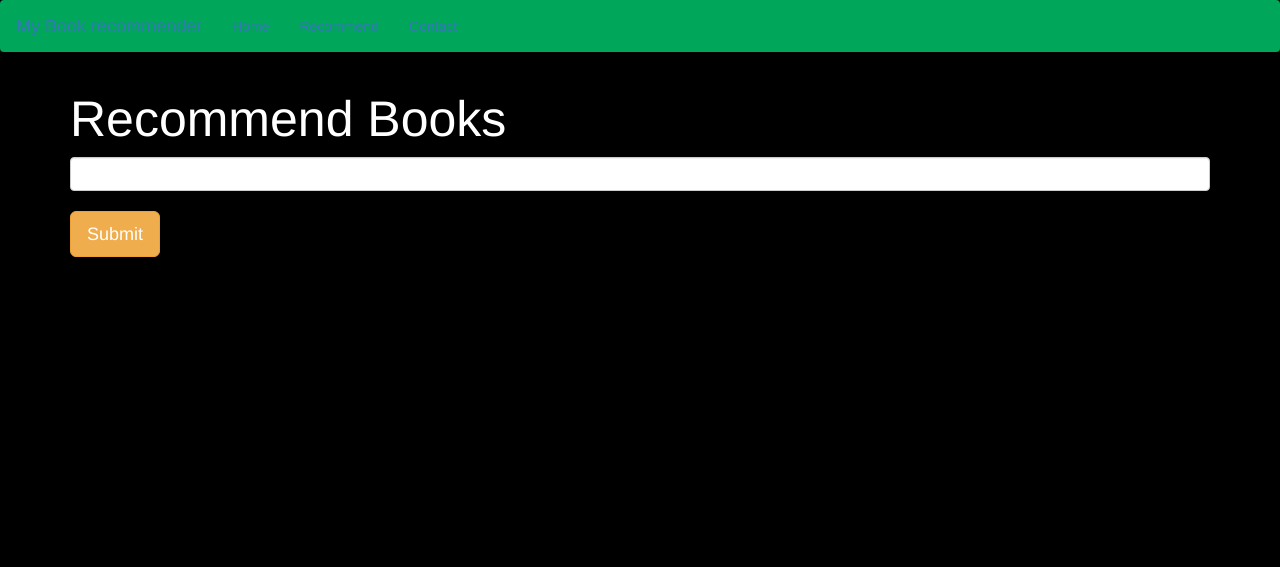
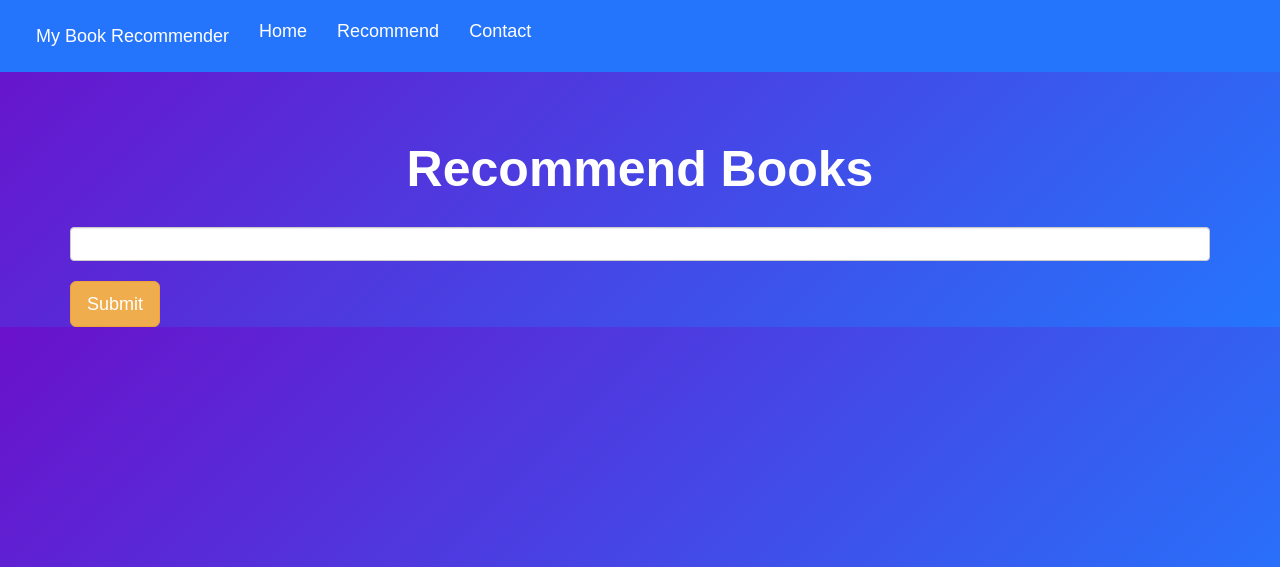
Before and after one commit to vensiha/book-recommender-system, a Flask app: page /recommend in a window 1280 px wide. Shown: the top 567 px of the page. Run offline with Flask 3, Linux system fonts and the light colour scheme; parts of the project's set-up code (start-up, migrations or seed data) failed here and were passed over; some libraries are stand-ins or nearby versions.

Commit message:
Update recommend.html

```diff
--- a/templates/recommend.html
+++ b/templates/recommend.html
@@ -2,57 +2,163 @@
 <html lang="en">
 <head>
     <meta charset="UTF-8">
+    <meta name="viewport" content="width=device-width, initial-scale=1.0">
     <title>Book Recommender System</title>
-    <!-- Latest compiled and minified CSS -->
-<link rel="stylesheet" href="https://cdn.jsdelivr.net/npm/bootstrap@3.3.7/dist/css/bootstrap.min.css" integrity="sha384-BVYiiSIFeK1dGmJRAkycuHAHRg32OmUcww7on3RYdg4Va+PmSTsz/K68vbdEjh4u" crossorigin="anonymous">
+
+    <!-- Bootstrap 3.3.7 -->
+    <link rel="stylesheet" href="https://cdn.jsdelivr.net/npm/bootstrap@3.3.7/dist/css/bootstrap.min.css" integrity="sha384-BVYiiSIFeK1dGmJRAkycuHAHRg32OmUcww7on3RYdg4Va+PmSTsz/K68vbdEjh4u" crossorigin="anonymous">
+
+    <!-- Custom Styles -->
+    <style>
+        body {
+            background: linear-gradient(135deg, #6a11cb, #2575fc); /* Gradient background */
+            color: white;
+            font-family: 'Arial', sans-serif;
+        }
+
+        .navbar {
+            background-color: #2575fc;
+        }
+
+        .navbar-brand, .navbar-nav a {
+            color: white !important;
+        }
+
+        .navbar-nav a:hover {
+            color: #ddd !important;
+        }
+
+        .container {
+            margin-top: 50px;
+        }
+
+        h1 {
+            font-size: 50px;
+            font-weight: bold;
+            margin-bottom: 30px;
+            text-align: center;
+            color: white;
+        }
+
+        .card {
+            background-color: #1e2a47;
+            border-radius: 12px;
+            box-shadow: 0 4px 10px rgba(0, 0, 0, 0.3);
+            transition: transform 0.3s ease, box-shadow 0.3s ease;
+        }
+
+        .card:hover {
+            transform: translateY(-10px);
+            box-shadow: 0 12px 18px rgba(0, 0, 0, 0.4);
+        }
+
+        .card-img-top {
+            border-top-left-radius: 12px;
+            border-top-right-radius: 12px;
+            max-height: 250px;
+            object-fit: cover;
+        }
+
+        .card-body {
+            padding: 20px;
+        }
+
+        .card-body h4 {
+            margin-bottom: 5px;
+        }
+
+        .card-body p {
+            font-size: 16px;
+            font-weight: normal;
+            color: #ddd;
+            margin-bottom: 10px;
+        }
+
+        .card-body h4 {
+            color: #ffb600;
+            font-size: 18px;
+        }
+
+        .col-md-3 {
+            margin-top: 30px;
+        }
+
+        .row {
+            display: flex;
+            flex-wrap: wrap;
+            justify-content: space-around;
+        }
+
+        @media (max-width: 768px) {
+            .col-md-3 {
+                width: 100%;
+                margin-top: 20px;
+            }
+
+            h1 {
+                font-size: 36px;
+            }
+        }
+
+        /* Navbar styles */
+        .navbar {
+            border-radius: 0;
+            padding: 10px 20px;
+        }
+
+        .navbar-nav {
+            font-size: 18px;
+        }
+
+        .navbar-nav li a {
+            padding: 10px 15px;
+        }
+    </style>
 </head>
-<style>
-    .text-white{
-        color:white
-    }
-</style>
-<body style="background-color:black">
+<body>
 
-    <nav class="navbar" style="background-color:#00a65a">
-        <a class="navbar-brand">My Book recommender</a>
+    <!-- Navbar -->
+    <nav class="navbar navbar-expand-lg navbar-light">
+        <a class="navbar-brand" href="#">My Book Recommender</a>
         <ul class="nav navbar-nav">
             <li><a href="/">Home</a></li>
             <li><a href="/recommend">Recommend</a></li>
-            <li><a>Contact</a></li>
+            <li><a href="#">Contact</a></li>
         </ul>
     </nav>
 
+    <!-- Main Content -->
     <div class="container">
         <div class="row">
             <div class="col-md-12">
-                <h1 class="text-white" style="font-size:50px">Recommend Books</h1>
+                <h1>Recommend Books</h1>
                 <form action="/recommend_books" method="post">
                     <input name="user_input" type="text" class="form-control"><br>
                     <input type="submit" class="btn btn-lg btn-warning">
                 </form>
             </div>
 
+            <!-- Display Books -->
             {% if data %}
-
-             {% for i in data %}
-                <div class="col-md-3" style="margin-top:50px">
+                {% for i in data %}
+                <div class="col-md-3">
                     <div class="card">
+                        <img class="card-img-top" src="{{ i[2] }}" alt="Book image">
                         <div class="card-body">
-                            <img class="card-img-top" src="{{i[2]}}">
-                            <p class="text-white">{{i[0]}}</p>
-                            <h4 class="text-white">{{i[1]}}</h4>
+                            <p>{{ i[0] }}</p>
+                            <h4>{{ i[1] }}</h4>
                         </div>
                     </div>
                 </div>
-             {% endfor %}
-
+                {% endfor %}
             {% endif %}
-
-
-
 
         </div>
     </div>
 
+    <!-- Bootstrap JS and dependencies -->
+    <script src="https://code.jquery.com/jquery-3.5.1.slim.min.js" integrity="sha384-DfXdz2htPH0lsSSs5nCTpuj/zyVmM7D5l3vjqfAxk1oaVmz6X2y7N7B5a2J06z5h" crossorigin="anonymous"></script>
+    <script src="https://cdn.jsdelivr.net/npm/bootstrap@3.3.7/dist/js/bootstrap.bundle.min.js" integrity="sha384-pzjw8f+ua7Kw1TIq0zv8+4uP1j24QVSXePHExsMlFhR8hIs3Fz0IhZyD3z5vJlqj" crossorigin="anonymous"></script>
+
 </body>
 </html>
```
